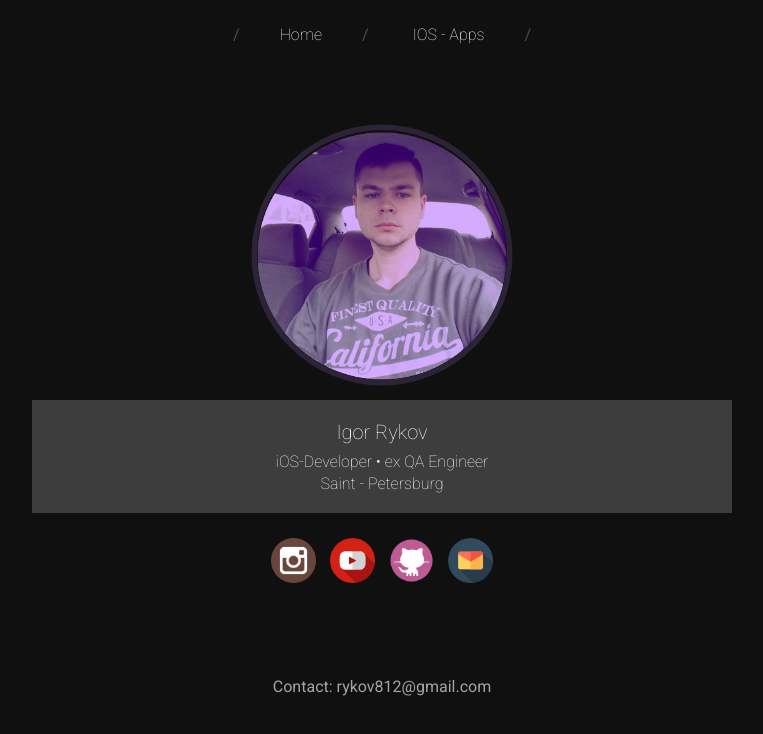
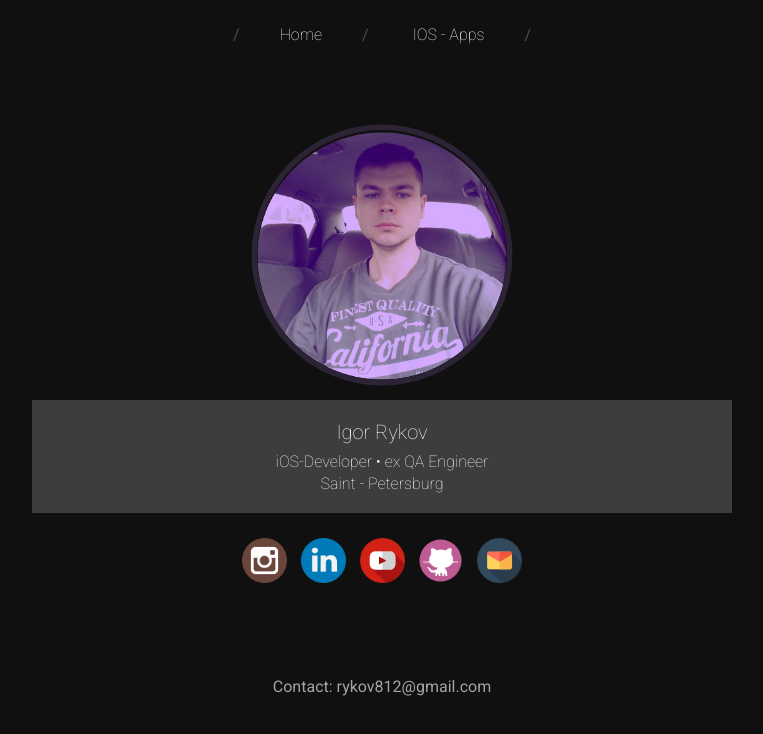
Before and after one commit to igorek812/igorek812.github.io, a plain HTML site: page index.html in a window 1280 px wide. Shown: the whole page, without its empty margins (258-1021 px from the left). Drawn offline with Linux system fonts and the light colour scheme.

Commit message:
Update index.html

```diff
--- a/index.html
+++ b/index.html
@@ -26,7 +26,7 @@
         <div class="imgs">
                 <!-- <a href="#"><img src="img/vk.png"></a> -->
                 <a target="_blank" href="https://instagram.com/igorek812"><img src="img/ig.png"></a>
-                <!-- <a href="#"><img src="img/ln.png"></a> -->
+                <a target="_blank" href="https://www.linkedin.com/in/igor-rykov-741288110/"><img src="img/ln.png"></a>
                 <a target="_blank" href="https://www.youtube.com/channel/UCZDlM-MLw5AezeiIKyq7mrA"><img src="img/youtube.png"></a>
                 <a target="_blank" href="https://github.com/igorek845"><img src="img/github_icon.png"></a>
                 <a href="mailto:rykov812@gmail.com"><img src="img/email.png"></a>
```
